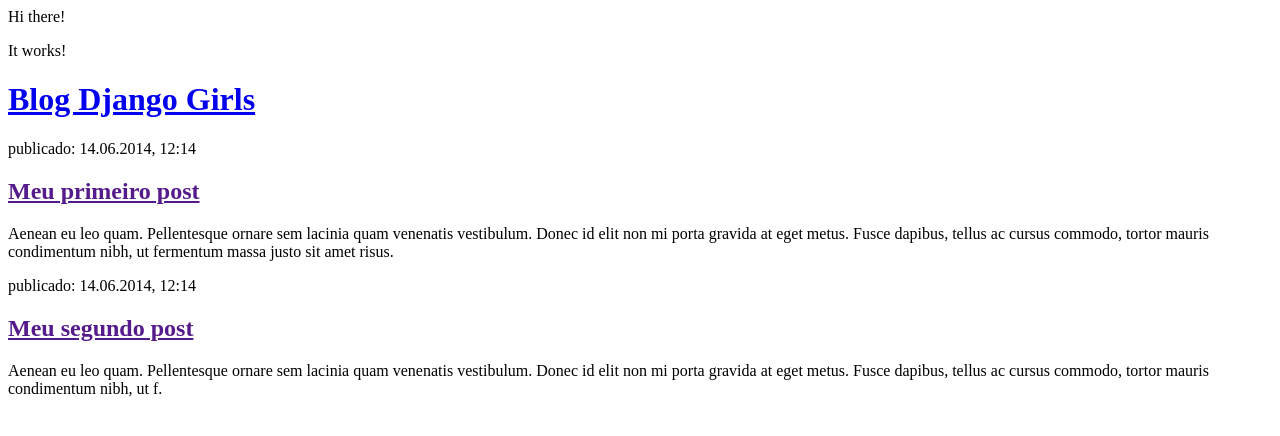
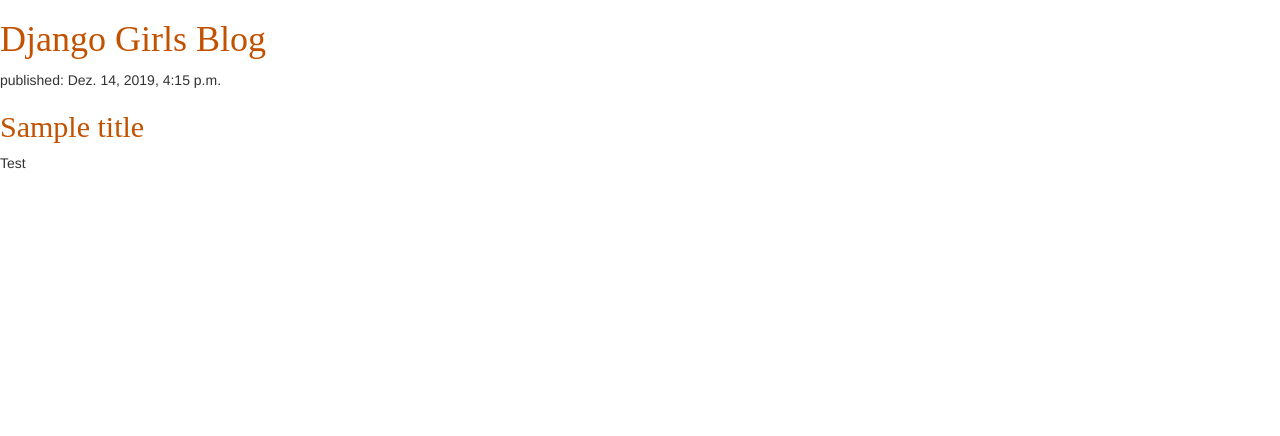
Before and after one commit to annapenafiel/DjangoGirls, a Django app: page / in a window 1280 px wide. Shown: the top 436 px of the page. Run offline with Django 3.2, Linux system fonts and the light colour scheme; data comes from the database, SQL or seed files in the repository; both versions use the stored data as it was after the commit; some libraries are stand-ins or nearby versions.

Commit message:
ultima atualização :)

```diff
--- /dev/null
+++ b/blog/static/css/blog.css
@@ -0,0 +1,5 @@
+h1 a, h2 a {
+     color: #C25100;
+     font-family: 'Lobster';
+}
+<a href="https://en.wikipedia.org/wiki/Django" class="external_link" id="link_to_wiki_page">
--- a/blog/templates/blog/post_list.html
+++ b/blog/templates/blog/post_list.html
@@ -1,28 +1,22 @@
-<html>
-<body>
-	<p>Hi there!</p>
-	<p>It works!</p>
-</body>
-</html>
+{% load static %}
 <html>
     <head>
-        <title>Blog Django Girls</title>
+        <title>Django Girls blog</title>
+        <link rel="stylesheet" href="//maxcdn.bootstrapcdn.com/bootstrap/3.2.0/css/bootstrap.min.css">
+        <link rel="stylesheet" href="//maxcdn.bootstrapcdn.com/bootstrap/3.2.0/css/bootstrap-theme.min.css">
+        <link rel="stylesheet" href="{% static 'css/blog.css' %}">
     </head>
     <body>
         <div>
-            <h1><a href="/">Blog Django Girls</a></h1>
+            <h1><a href="/">Django Girls Blog</a></h1>
         </div>
 
-        <div>
-            <p>publicado: 14.06.2014, 12:14</p>
-            <h2><a href="">Meu primeiro post</a></h2>
-            <p>Aenean eu leo quam. Pellentesque ornare sem lacinia quam venenatis vestibulum. Donec id elit non mi porta gravida at eget metus. Fusce dapibus, tellus ac cursus commodo, tortor mauris condimentum nibh, ut fermentum massa justo sit amet risus.</p>
-        </div>
-
-        <div>
-            <p>publicado: 14.06.2014, 12:14</p>
-            <h2><a href="">Meu segundo post</a></h2>
-            <p>Aenean eu leo quam. Pellentesque ornare sem lacinia quam venenatis vestibulum. Donec id elit non mi porta gravida at eget metus. Fusce dapibus, tellus ac cursus commodo, tortor mauris condimentum nibh, ut f.</p>
-        </div>
+        {% for post in posts %}
+            <div>
+                <p>published: {{ post.published_date }}</p>
+                <h2><a href="">{{ post.title }}</a></h2>
+                <p>{{ post.text|linebreaksbr }}</p>
+            </div>
+        {% endfor %}
     </body>
 </html>
--- a/blog/views.py
+++ b/blog/views.py
@@ -1,3 +1,6 @@
 from django.shortcuts import render
+from django.utils import timezone
+from .models import Post
 def post_list(request):
-	return render(request, 'blog/post_list.html', {})
+    posts = Post.objects.filter(published_date__lte=timezone.now()).order_by('published_date')
+    return render(request, 'blog/post_list.html', {'posts': posts})
```
Also changed, not shown: blog/templates/blog/static/css/blog.css (added), db.sqlite3.
